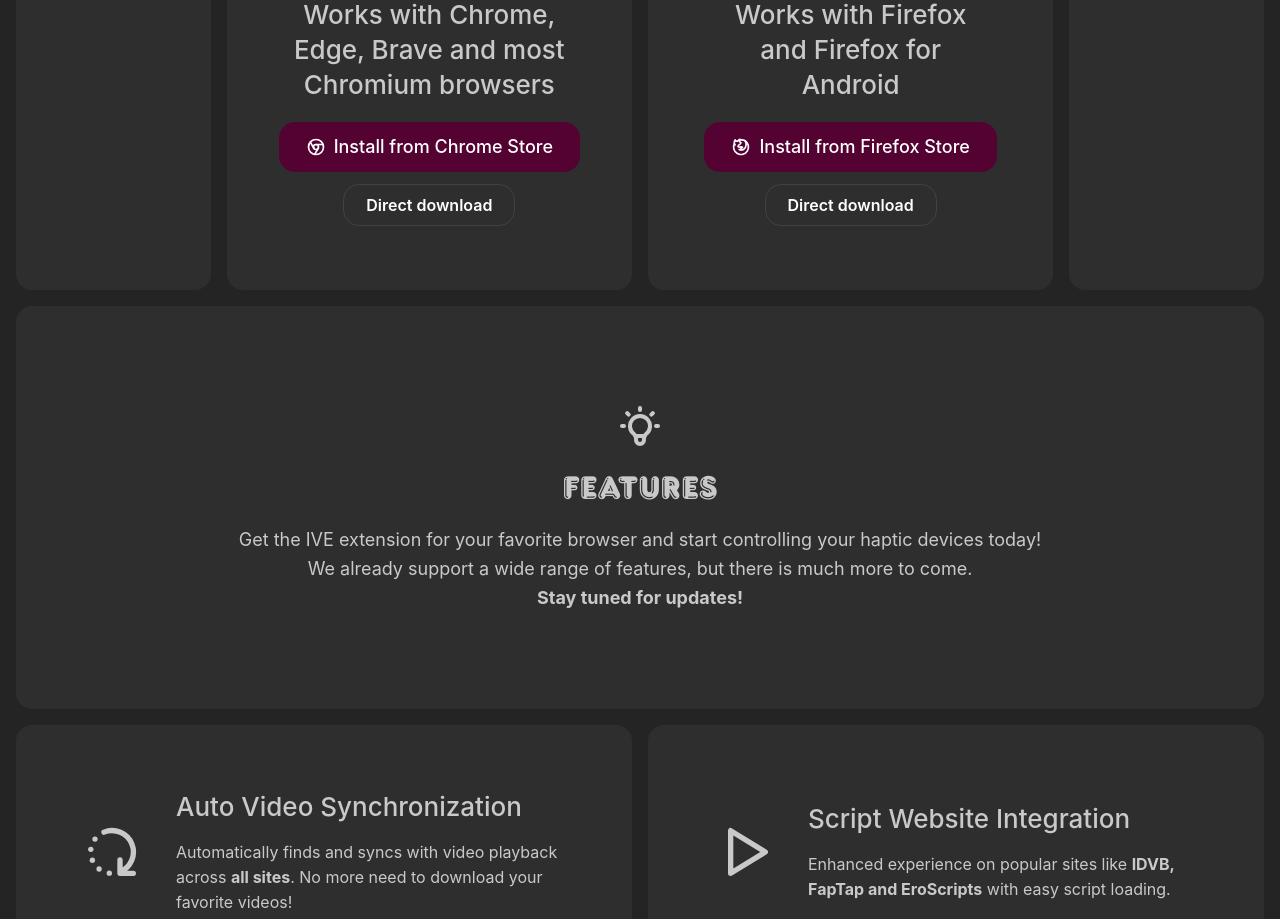
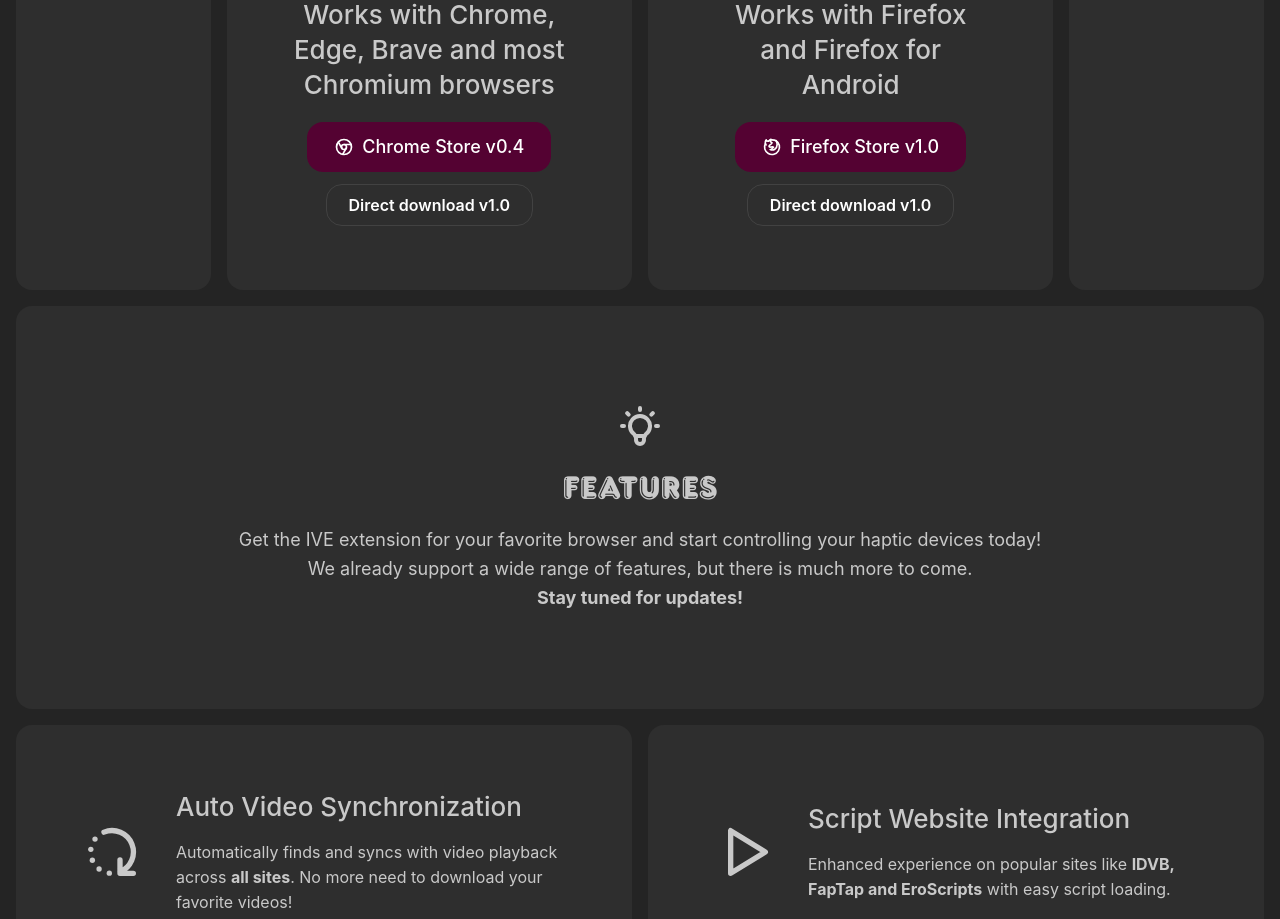
Before and after one commit to iveplay/ive-play, a Next.js app: page / in a window 1280 px wide. Shown: the part 1100-2019 px from the top of the page. Built offline with nearby package versions, Linux system fonts and the light colour scheme.

Commit message:
feat: better version clearity

```diff
--- a/components/Download/Download.tsx
+++ b/components/Download/Download.tsx
@@ -43,7 +43,7 @@ export const Download = () => {
               fw={500}
             >
               <IconBrandChrome size={20} style={{ marginRight: 8 }} />
-              Install from Chrome Store
+              Chrome Store v0.4
             </Button>
             <Tooltip
               label={
@@ -52,7 +52,7 @@ export const Download = () => {
                   <br />
                   Enable developer mode and reload.
                   <br />
-                  Then drag and drop the crx file to install the extension.
+                  Drag and drop the crx file to install the extension.
                 </>
               }
               withArrow
@@ -68,7 +68,7 @@ export const Download = () => {
                 mt="sm"
                 download
               >
-                Direct download
+                Direct download v1.0
               </Button>
             </Tooltip>
           </Flex>
@@ -95,7 +95,7 @@ export const Download = () => {
               fw={500}
             >
               <IconBrandFirefox size={20} style={{ marginRight: 8 }} />
-              Install from Firefox Store
+              Firefox Store v1.0
             </Button>
 
             <Button
@@ -106,7 +106,7 @@ export const Download = () => {
               variant="default"
               mt="sm"
             >
-              Direct download
+              Direct download v1.0
             </Button>
           </Flex>
         </Grid.Col>
```
